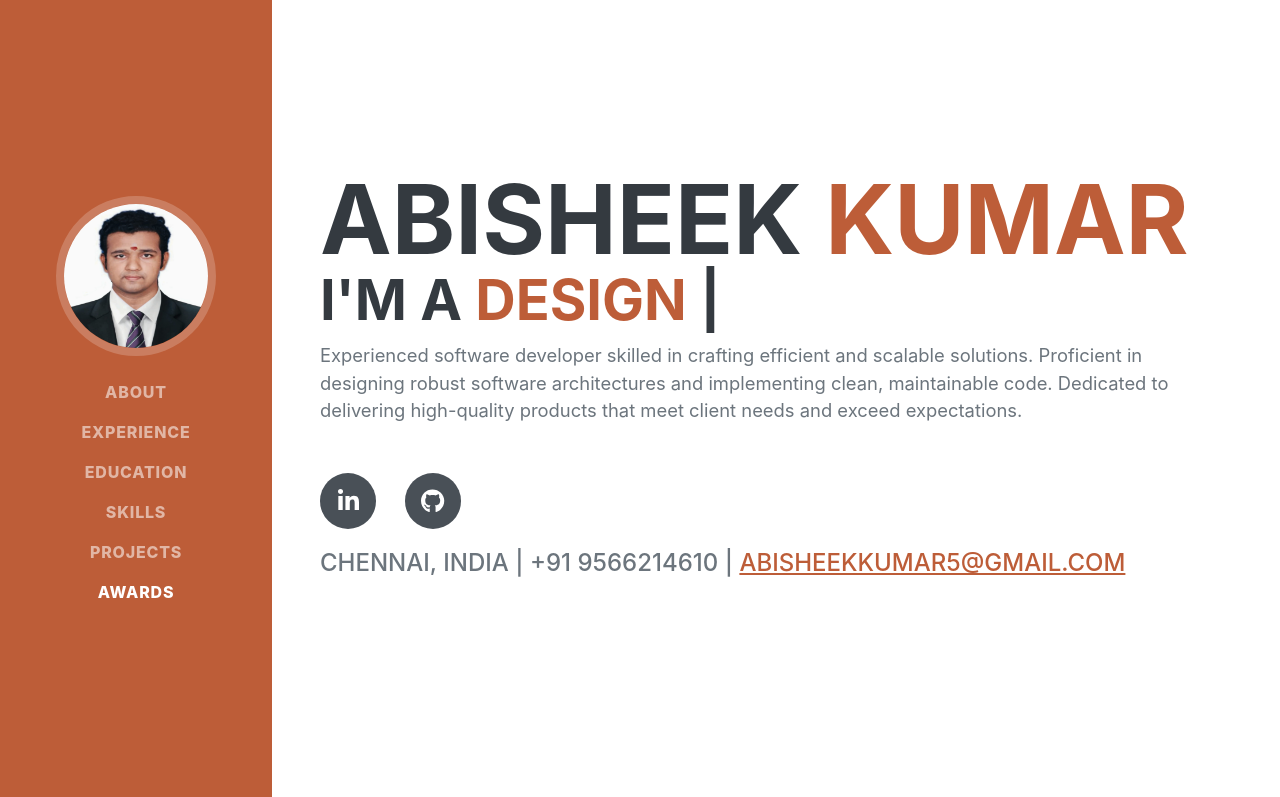
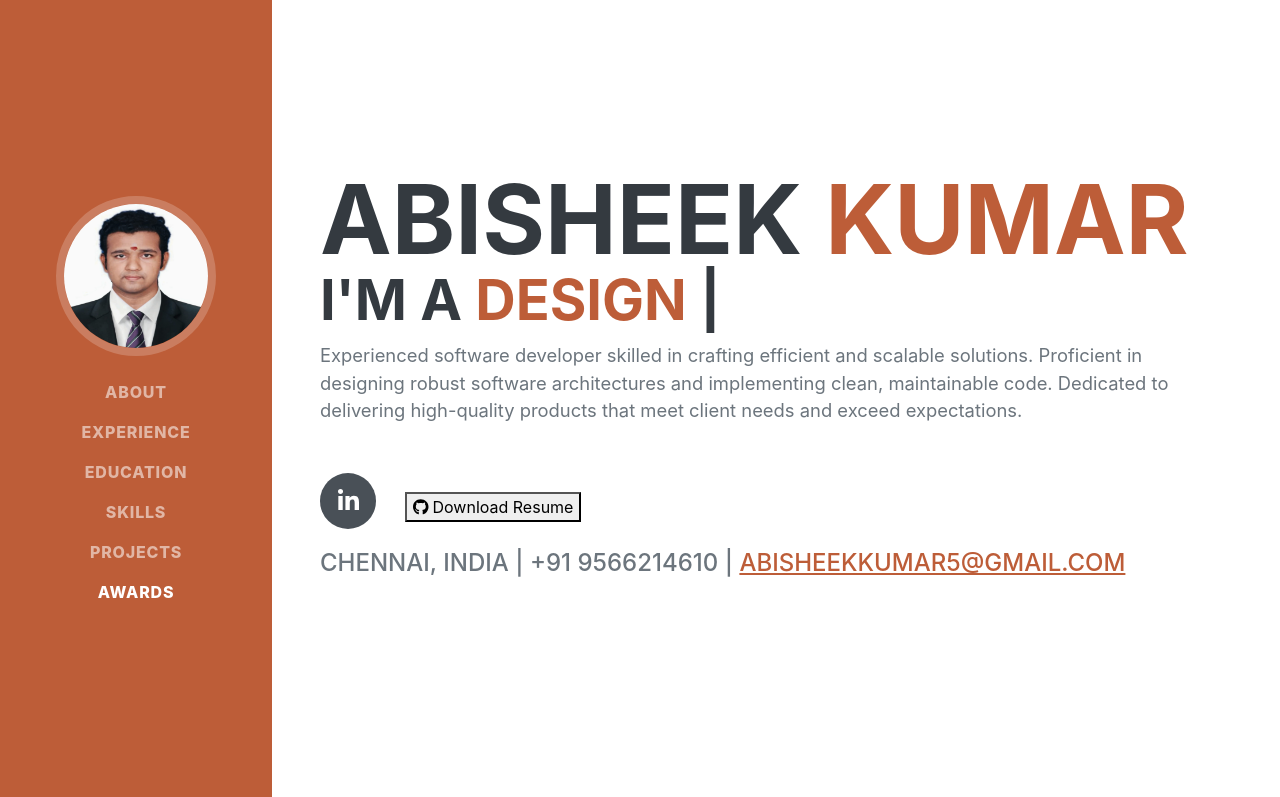
Before and after one commit to Sai-Abishek/abisheek-portfolio, a plain HTML site: page index.html in a window 1280 px wide. Shown: the top 797 px of the page. Drawn offline with nearby package versions, Linux system fonts and the light colour scheme; a small style sheet from the web is missing; a web font is replaced by a local one.

Commit message:
added download button

```diff
--- a/index.html
+++ b/index.html
@@ -118,12 +118,11 @@
               href="https://www.linkedin.com/in/abisheek-k-3791681b3/"
               ><i class="fab fa-linkedin-in"></i
             ></a>
-            <a
-              class="social-icon"
-              href="/assets/documents/Abisheek_resume.pdf"
-              download="abisheek_resume"
-              ><i class="fab fa-github"></i
-            ></a>
+            <button
+              onclick="location.href='/assets/documents/Abisheek_resume.pdf'"
+            >
+              <span><i class="fab fa-github"></i> Download Resume</span>
+            </button>
           </div>
           <div class="subheading mb-5">
             Chennai, India | +91 9566214610 |
```
